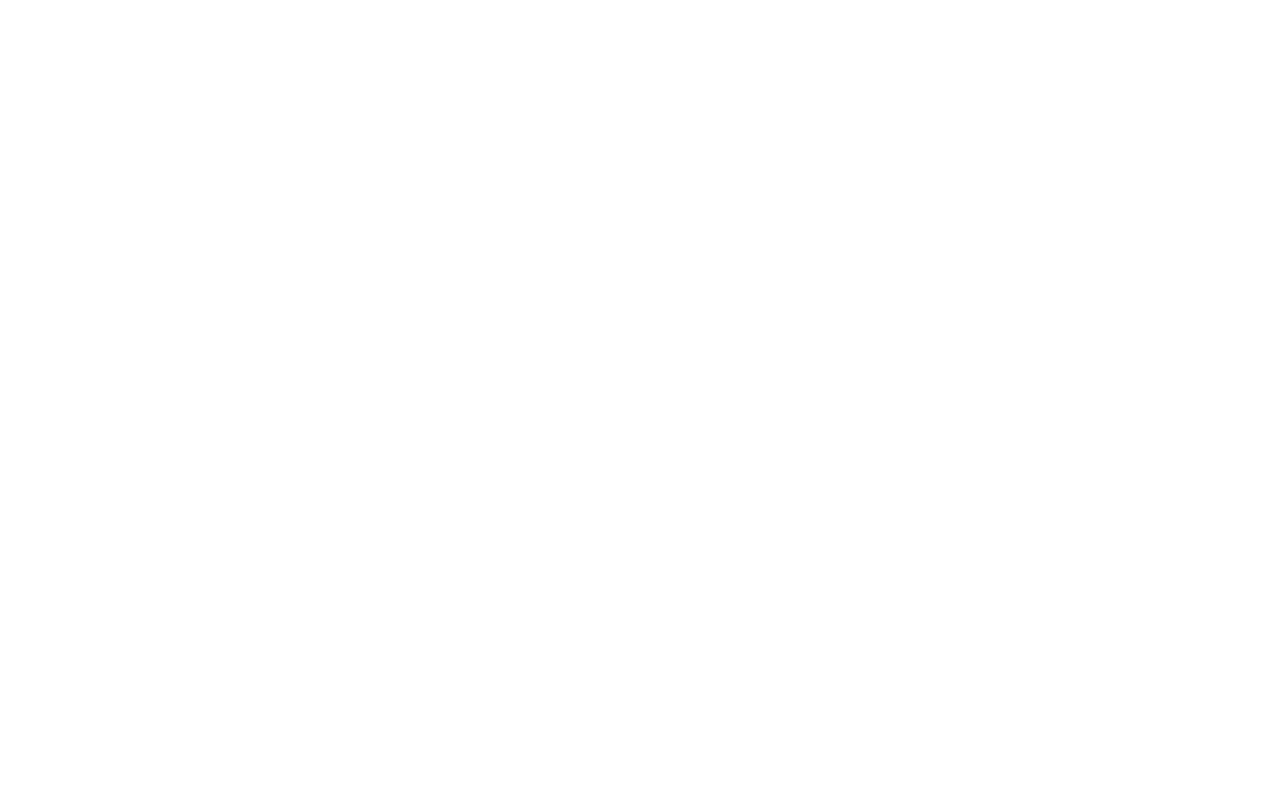
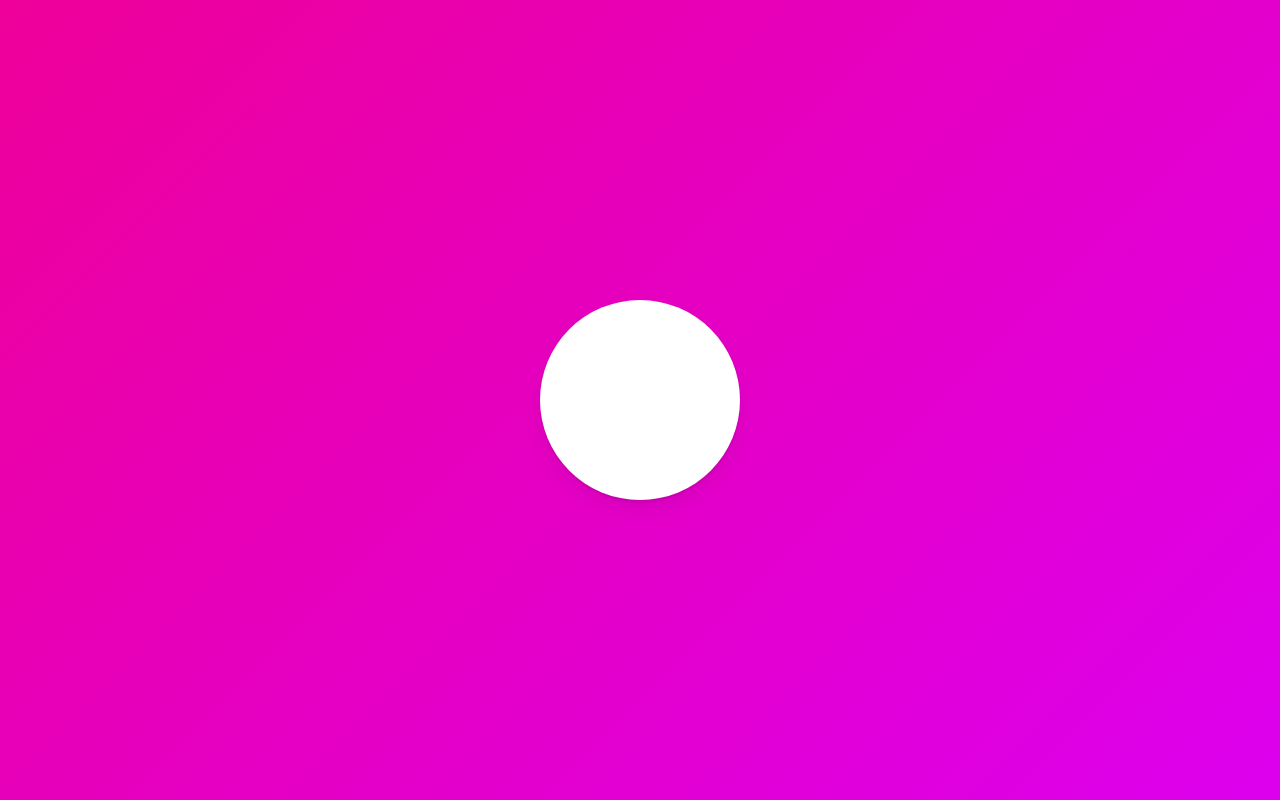
Before and after one commit to jpark-dev/react-animation, a React (Create React App) app: page / in a window 1280 px wide. Built offline with nearby package versions, Linux system fonts and the light colour scheme.

Commit message:
Reset CSS, installed styled-components and framer-motion.

```diff
--- a/package.json
+++ b/package.json
@@ -10,9 +10,11 @@
     "@types/node": "^16.11.65",
     "@types/react": "^18.0.21",
     "@types/react-dom": "^18.0.6",
+    "framer-motion": "^7.5.3",
     "react": "^18.2.0",
     "react-dom": "^18.2.0",
     "react-scripts": "5.0.1",
+    "styled-components": "^5.3.6",
     "typescript": "^4.8.4",
     "web-vitals": "^2.1.4"
   },
@@ -39,5 +41,8 @@
       "last 1 firefox version",
       "last 1 safari version"
     ]
+  },
+  "devDependencies": {
+    "@types/styled-components": "^5.1.26"
   }
 }
--- a/src/App.tsx
+++ b/src/App.tsx
@@ -1,5 +1,28 @@
+import { motion } from "framer-motion";
+import styled from "styled-components";
+
+const Box = styled(motion.div)`
+  width: 200px;
+  height: 200px;
+  background-color: white;
+  border-radius: 15px;
+  box-shadow: 0 2px 3px rgba(0, 0, 0, 0.1), 0 10px 20px rgba(0, 0, 0, 0.06);
+`;
+
+const Wrapper = styled.div`
+  height: 100vh;
+  width: 100vw;
+  display: flex;
+  justify-content: center;
+  align-items: center;
+`;
+
 function App() {
-  return null;
+  return (
+    <Wrapper>
+      <Box animate={{ borderRadius: "100px" }} />
+    </Wrapper>
+  );
 }
 
 export default App;
--- a/src/index.tsx
+++ b/src/index.tsx
@@ -1,12 +1,79 @@
 import React from "react";
 import ReactDOM from "react-dom/client";
 import App from "./App";
+import { createGlobalStyle } from "styled-components";
+
+const GlobalStyle = createGlobalStyle`
+@import url('https://fonts.googleapis.com/css2?family=Source+Sans+Pro:wght@300;400&display=swap');
+html, body, div, span, applet, object, iframe,
+h1, h2, h3, h4, h5, h6, p, blockquote, pre,
+a, abbr, acronym, address, big, cite, code,
+del, dfn, em, img, ins, kbd, q, s, samp,
+small, strike, strong, sub, sup, tt, var,
+b, u, i, center,
+dl, dt, dd, menu, ol, ul, li,
+fieldset, form, label, legend,
+table, caption, tbody, tfoot, thead, tr, th, td,
+article, aside, canvas, details, embed,
+figure, figcaption, footer, header, hgroup,
+main, menu, nav, output, ruby, section, summary,
+time, mark, audio, video {
+  margin: 0;
+  padding: 0;
+  border: 0;
+  font-size: 100%;
+  font: inherit;
+  vertical-align: baseline;
+}
+/* HTML5 display-role reset for older browsers */
+article, aside, details, figcaption, figure,
+footer, header, hgroup, main, menu, nav, section {
+  display: block;
+}
+/* HTML5 hidden-attribute fix for newer browsers */
+*[hidden] {
+    display: none;
+}
+body {
+  line-height: 1;
+}
+menu, ol, ul {
+  list-style: none;
+}
+blockquote, q {
+  quotes: none;
+}
+blockquote:before, blockquote:after,
+q:before, q:after {
+  content: '';
+  content: none;
+}
+table {
+  border-collapse: collapse;
+  border-spacing: 0;
+}
+* {
+  box-sizing: border-box;
+}
+body {
+  font-weight: 300;
+  font-family: 'Source Sans Pro', sans-serif;
+  color:black;
+  line-height: 1.2;
+  background:linear-gradient(135deg,#e09,#d0e);
+}
+a {
+  text-decoration:none;
+  color:inherit;
+}
+`;
 
 const root = ReactDOM.createRoot(
   document.getElementById("root") as HTMLElement
 );
 root.render(
   <React.StrictMode>
+    <GlobalStyle />
     <App />
   </React.StrictMode>
 );
```
Also changed, not shown: 1 other file (tests, documents, lock files or other folders).
